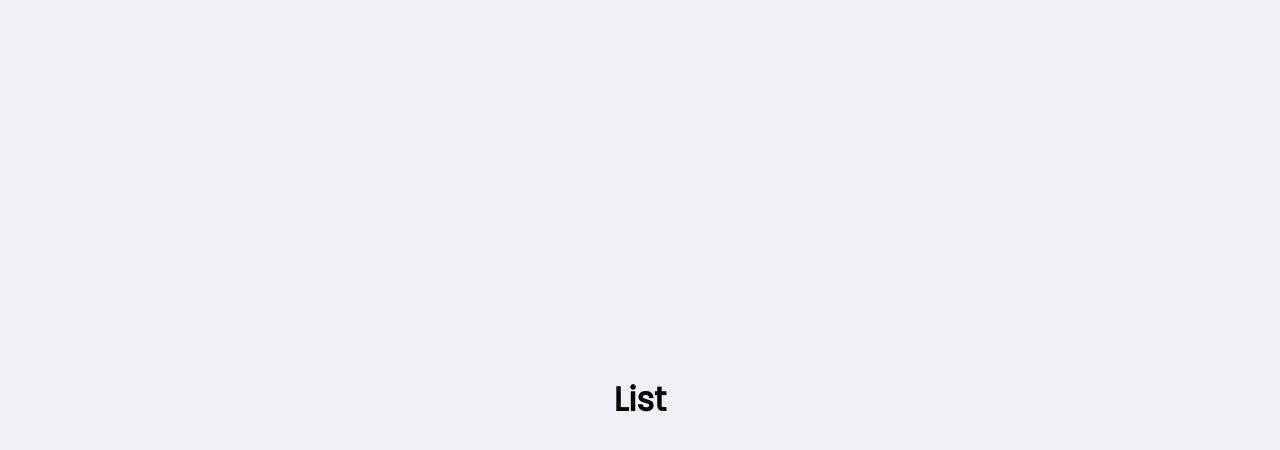
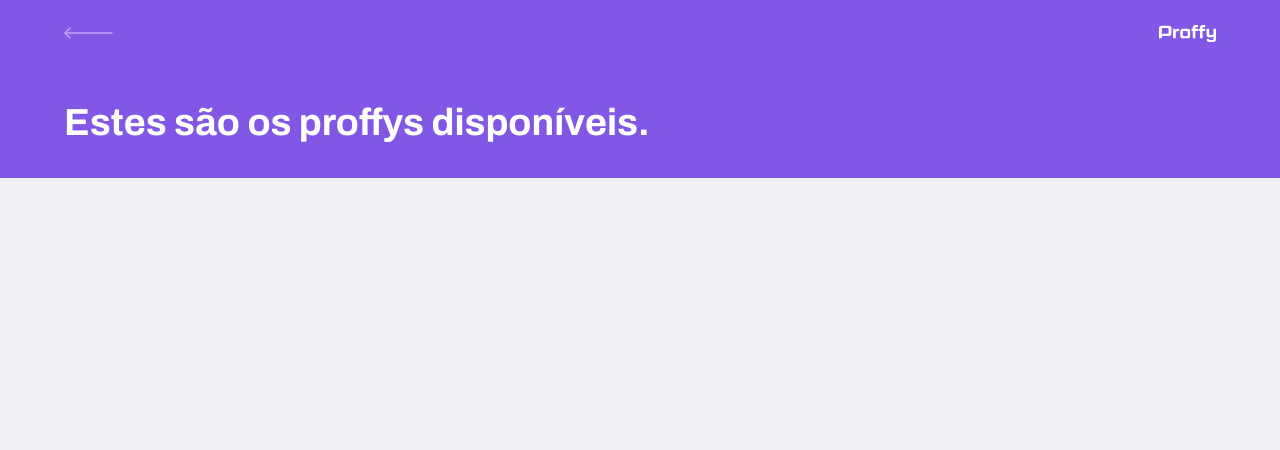
Before and after one commit to hericke47/Proffy, a React (Create React App) app in the folder web/: page /study in a window 1280 px wide. Shown: the top 450 px of the page. Built offline with nearby package versions, Linux system fonts and the light colour scheme.

Commit message:
header da pagina teacherList

```diff
--- a/web/src/pages/TeacherList/index.tsx
+++ b/web/src/pages/TeacherList/index.tsx
@@ -1,7 +1,26 @@
 import React from 'react';
+import { Link } from 'react-router-dom';
+
+import logoImg from '../../assets/images/logo.svg';
+import backIcon from '../../assets/images/icons/back.svg';
+
+import './styles.css';
 
 export default function TeacherList() {
     return (
-        <h1>List</h1>
+        <div id="page-teacher-list" className="Container">
+            <header className="page-header">
+                <div className="top-bar-container">
+                    <Link to="/">
+                        <img src={backIcon} alt="Voltar"/>
+                    </Link>
+                    <img src={logoImg} alt="Proffy"/>
+                </div>
+
+                <div className="header-content">
+                    <strong>Estes são os proffys disponíveis.</strong>
+                </div>
+            </header>
+        </div>
     )
 }
--- /dev/null
+++ b/web/src/pages/TeacherList/styles.css
@@ -0,0 +1,47 @@
+#page-teacher-list {
+    width: 100vw;
+    height: 100vh;
+}
+
+.page-header {
+    display: flex;
+    flex-direction: column;
+    background-color: var(--color-primary);
+}
+
+.page-header .top-bar-container {
+    width: 90%;
+    margin: 0 auto;
+    display: flex;
+    justify-content: space-between;
+
+    align-items: center;
+    color: var(--color-text-in-primary);
+    padding: 1.6rem 0;
+}
+
+.page-header .top-bar-container a {
+    height: 3.2rem;
+    transition: opacity 0.2s;
+}
+
+.page-header .top-bar-container a:hover {
+    opacity: 0.6s;
+}
+
+.page-header .top-bar-container > img {
+    height: 1.6rem;
+}
+
+.page-header .header-content {
+    width: 90%;
+    margin: 0 auto;
+    position: relative;
+    margin: 3.2rem auto;
+}
+
+.page-header .header-content strong {
+    font: 700 3.6rem Archivo;
+    line-height: 4.2rem;
+    color: var(--color-title-in-primary);
+}
```
